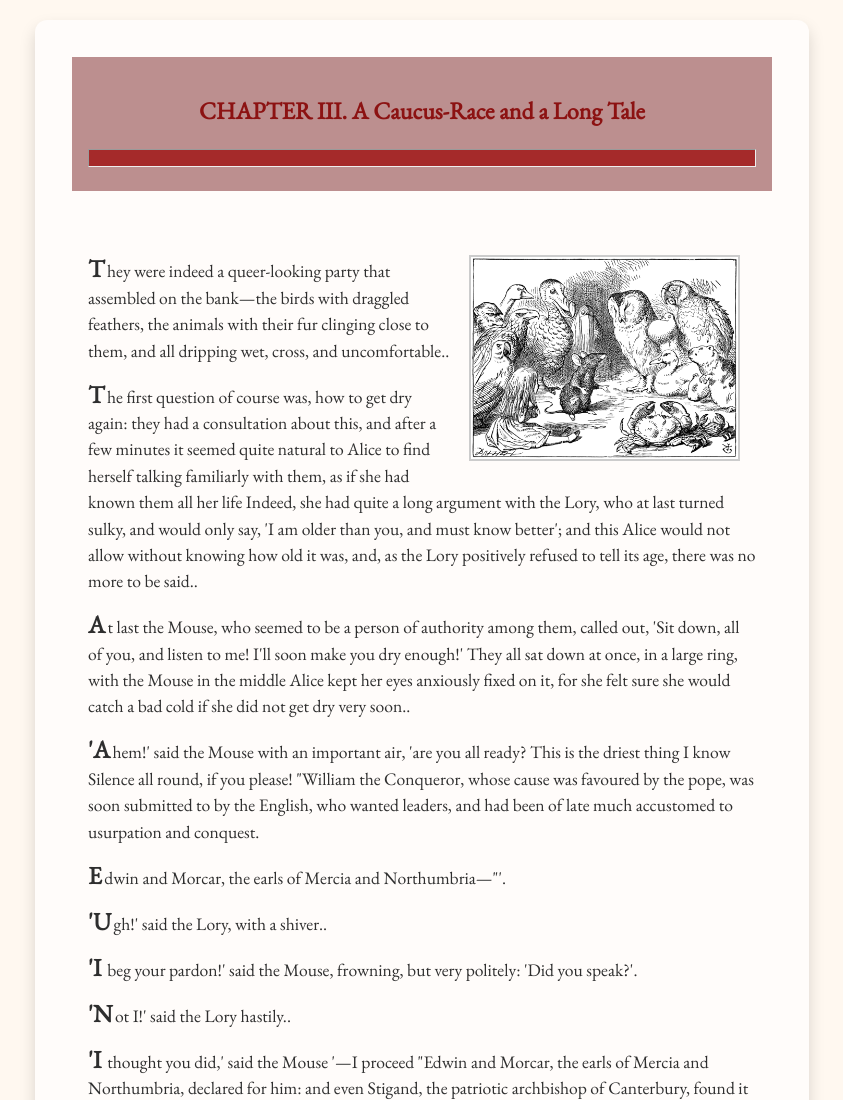
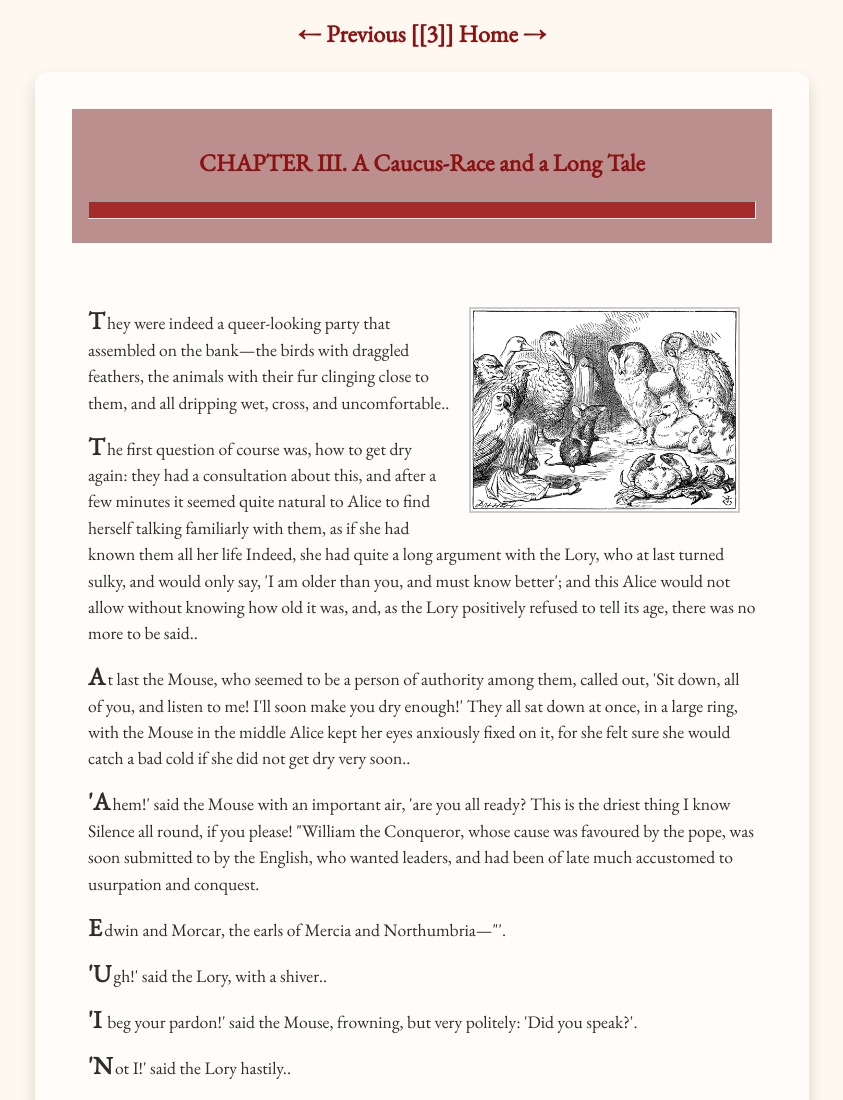
Before and after one commit to MaliaN77/project4, a plain HTML site: page alice_chapter3.html in a window 1280 px wide. Shown: the top 1100 px of the page, without its empty margins (218-1061 px from the left). Drawn offline with nearby package versions, Linux system fonts and the light colour scheme.

Commit message:
2nd committ

```diff
--- a/alice_chapter3.html
+++ b/alice_chapter3.html
@@ -8,7 +8,13 @@
   <link rel="stylesheet" href="style.css" />
   <link href="https://fonts.googleapis.com/css2?family=EB+Garamond&display=swap" rel="stylesheet">
 </head>
+
 <body>
+ <nav class="bottom-nav">
+    <a href="alice_chapter2.html">← Previous</a>
+    <a href="alice_chapter3.html">[[3]]</a>
+    <a href="index.html">Home →</a>
+  </nav>
  <div class="container">
   <header>
     <h2>CHAPTER III. A Caucus-Race and a Long Tale</h2>
```
Also changed, not shown: alice_chapter1.html (+5 -0 lines), alice_chapter2.html (+5 -0 lines).
